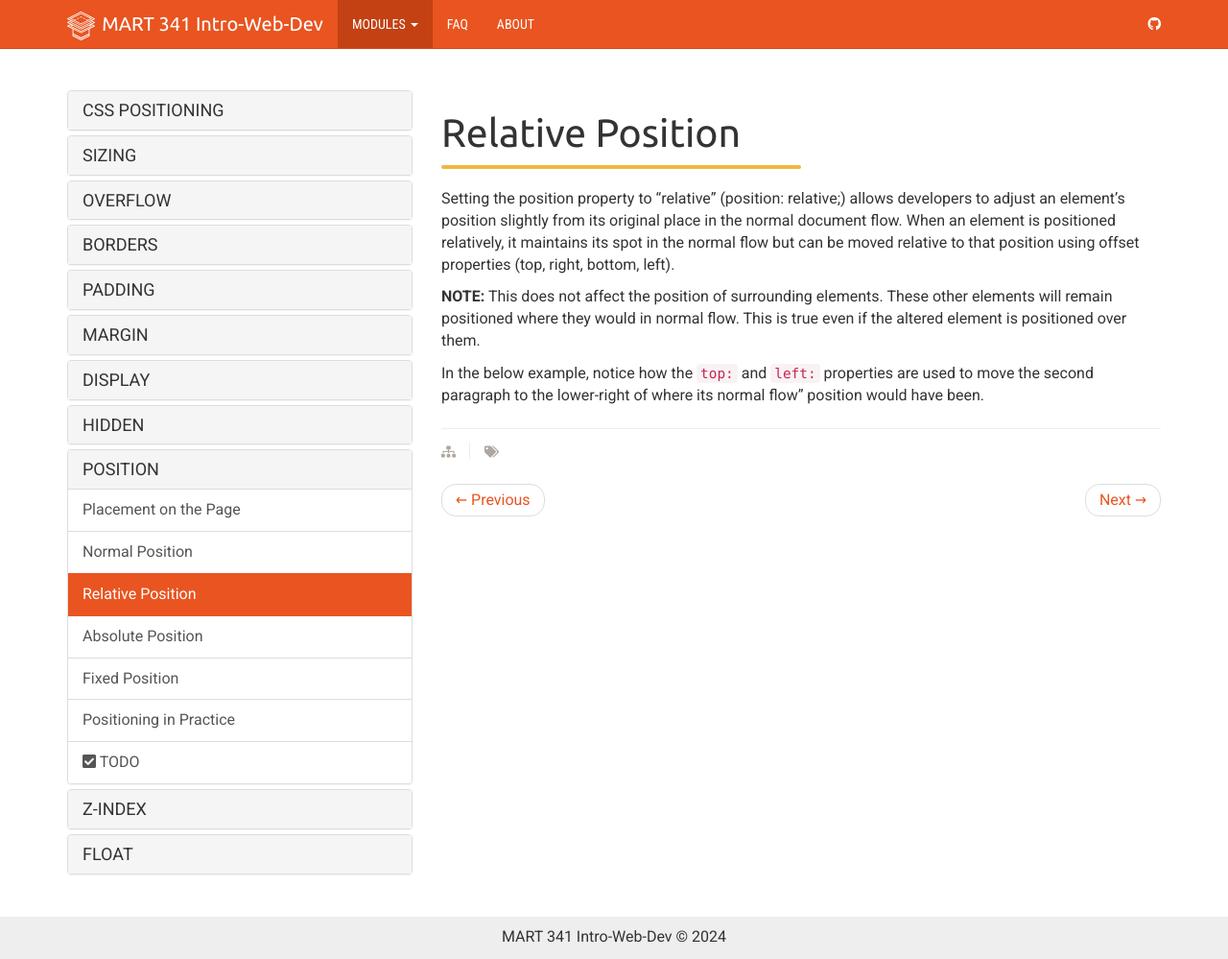
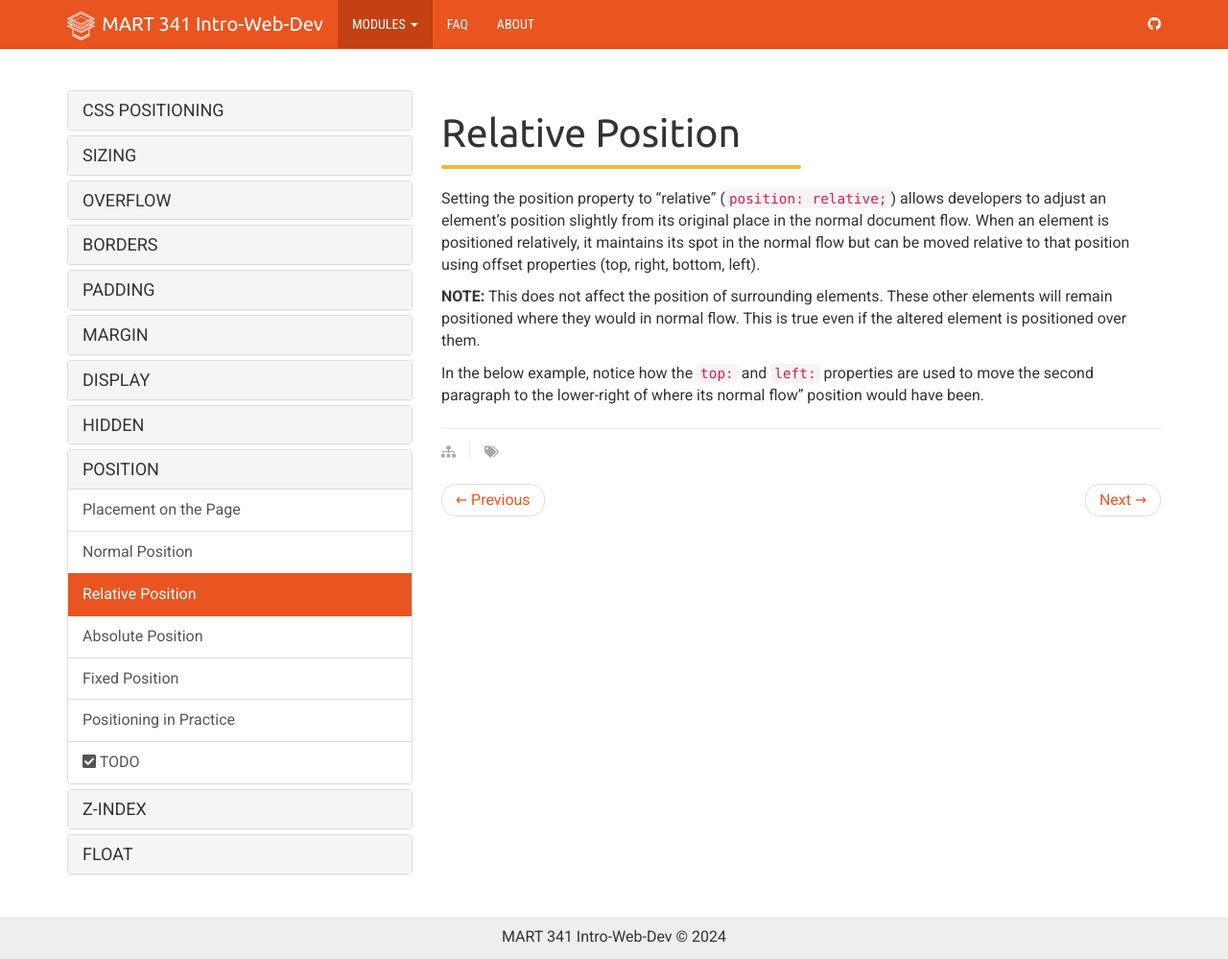
Before and after one commit to Montana-Media-Arts/webDesignFall2024, a Jekyll site: the page built from _docs/topic-11/08-position/03-page.md, in a window 1280 px wide and 999 px high. Shown: the whole window at 96% size. Built offline with Jekyll 4.4.1, drawn with Linux system fonts in a browser that asks for light colours; nearby versions of some CDN libraries.

Commit message:
Update 03-page.md

```diff
--- a/_docs/topic-11/08-position/03-page.md
+++ b/_docs/topic-11/08-position/03-page.md
@@ -6,7 +6,7 @@ permalink: /topic-11/position-relative/
 
 <div class="divider-heading"></div>
 
-Setting the position property to "relative" (position: relative;) allows developers to adjust an element's position slightly from its original place in the normal document flow. When an element is positioned relatively, it maintains its spot in the normal flow but can be moved relative to that position using offset properties (top, right, bottom, left).
+Setting the position property to "relative" (`position: relative;`) allows developers to adjust an element's position slightly from its original place in the normal document flow. When an element is positioned relatively, it maintains its spot in the normal flow but can be moved relative to that position using offset properties (top, right, bottom, left).
 
 **NOTE:** This does not affect the position of surrounding elements. These other elements will remain positioned where they would in normal flow. This is true even if the altered element is positioned over them.
 
```
